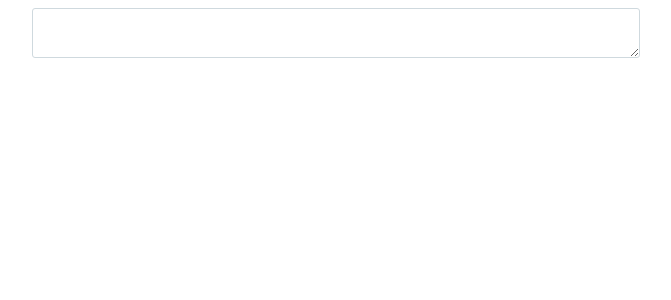
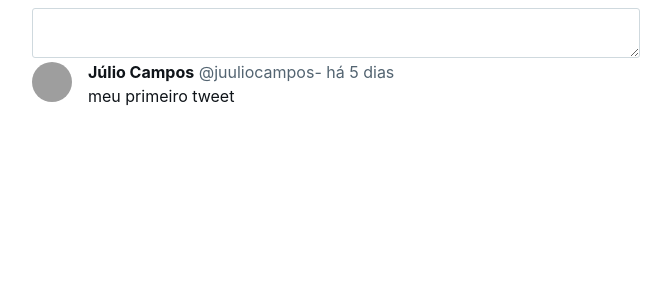
Before and after one commit to JuulioCampos/reactJs-TwitterLayout, a React (Create React App) app: page / in a window 1280 px wide. Shown: the top 300 px of the page, without its empty margins (304-975 px from the left). Built offline with nearby package versions, Linux system fonts and the light colour scheme; grey boxes are pictures that could not be loaded.

Commit message:
primeiro tweet

```diff
--- /dev/null
+++ b/src/ui/components/inputs/data-display/tweet/tweet.jsx
@@ -0,0 +1,16 @@
+import styles from './tweet.module.css';
+
+export default function Tweet({tweet}) {
+    const {user} = tweet;
+    return (
+        <div className={styles['tweet-container']}>
+            <img src={user.picture} className={styles['avatar']} alt={'julio campos'}/>
+            <div className={styles['user']}>
+                <span className={styles['user-name']}>{user.name}</span>{' '}
+                <span className={styles['user-username']}>@{user.username}</span>
+                <span className={styles['date']}>- {tweet.date}</span>
+            </div>
+            <div className={styles['tweet-text']}>{tweet.text}</div>
+        </div>
+    )
+}
--- /dev/null
+++ b/src/ui/components/inputs/data-display/tweet/tweet.module.css
@@ -0,0 +1,28 @@
+.tweet-container {
+    display: grid;
+    grid-template-columns: auto 1fr;
+    grid-template-areas:
+        'avatar user'
+        'avatar text';
+    gap: 4px 16px;
+}
+.avatar {
+    grid-area: avatar;
+    width: 40px;
+    height: 40px;
+    border-radius: 50%;
+}
+.user {
+    grid-area: user;
+}
+.user-name {
+    font-weight: bold;
+    color: var(--primary-text);
+}
+.user-username, .date {
+    color: var(--secondary-text);
+}
+.tweet-text {
+    grid-area: text ;
+    color: var(--primary-text);
+}
--- a/src/ui/pages/index.jsx
+++ b/src/ui/pages/index.jsx
@@ -1,12 +1,23 @@
 import { useIndex } from "../../data/hooks/pages/useIndex.page";
+import Tweet from "../components/inputs/data-display/tweet/tweet";
 import TextInput from "../components/inputs/TextInput/TextInput";
 import styles from '../styles/pages/index.module.css';
 
+const tweet = {
+   date: 'há 5 dias' ,
+   text: 'meu primeiro tweet',
+   user: {
+       name: 'Júlio Campos',
+       username: 'juuliocampos',
+       picture: 'https://github.com/juuliocampos.png'
+   }
+}
 export default function Index() {
     useIndex();
     return (
         <div>
-            <TextInput />
+            <TextInput  />
+            <Tweet tweet={tweet}/>
         </div>
     )
 }
```
